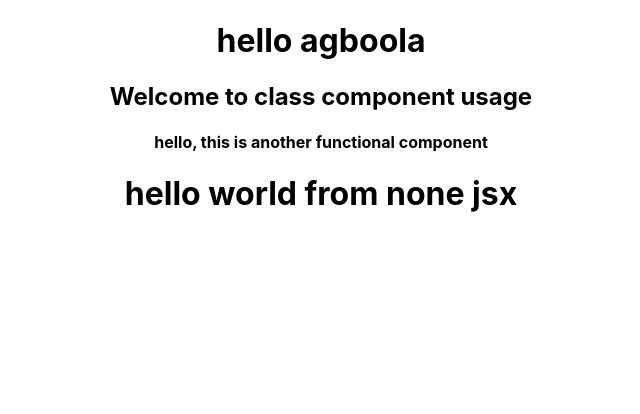
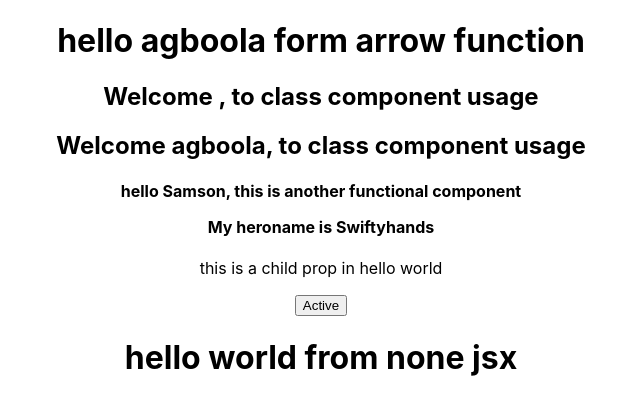
Before and after one commit to Agboolasam/react-codevolution, a React (Create React App) app in the folder my-first-app/: page / in a window 1280 px wide. Shown: the top 414 px of the page, without its empty margins (319-959 px from the left). Built offline with nearby package versions, Linux system fonts and the light colour scheme.

Commit message:
learnt the basics of props

```diff
--- a/my-first-app/src/App.js
+++ b/my-first-app/src/App.js
@@ -10,7 +10,10 @@ function App() {
     <div className="App">
       <Hello />
       <Welcome />
-      <Helloworld />
+      <Welcome name="agboola" />
+      <Helloworld name="Samson" heroName="Swiftyhands">
+        <p> this is a child prop in hello world </p> <button> Active </button>{" "}
+      </Helloworld>{" "}
       <Withoutjsx />
     </div>
   );
--- a/my-first-app/src/components/New.js
+++ b/my-first-app/src/components/New.js
@@ -1,11 +1,17 @@
 import React from "react";
 
-function Helloworld() {
+function Helloworld(props) {
+  console.log(props);
   return (
     <div>
-      <h4> hello, this is another functional component </h4>{" "}
+      <h4>
+        {" "}
+        hello {props.name}, this is another functional component{" "}
+        <p> My heroname is {props.heroName} </p>{" "}
+      </h4>{" "}
+      {props.children}{" "}
     </div>
-  );
+  ); // the props.children renders what the children stated in the tag from app.js
 } // this is for jsx
 
 function Withoutjsx() {
--- a/my-first-app/src/components/Welcome.js
+++ b/my-first-app/src/components/Welcome.js
@@ -5,7 +5,7 @@ class Welcome extends Component {
   //must extend the class component from react
   // must render something
   render() {
-    return <h2> Welcome to class component usage </h2>;
-  }
+    return <h2> Welcome {this.props.name}, to class component usage </h2>;
+  } //using pros needs the this property in class component
 }
 export default Welcome;
--- a/my-first-app/src/components/greet.js
+++ b/my-first-app/src/components/greet.js
@@ -1,6 +1,6 @@
 //first thing to do is to import react
 import React from "react";
 
-const Hello = () => <h1> hello agboola </h1>;
+const Hello = () => <h1> hello agboola form arrow function </h1>;
 
 export default Hello;
```
